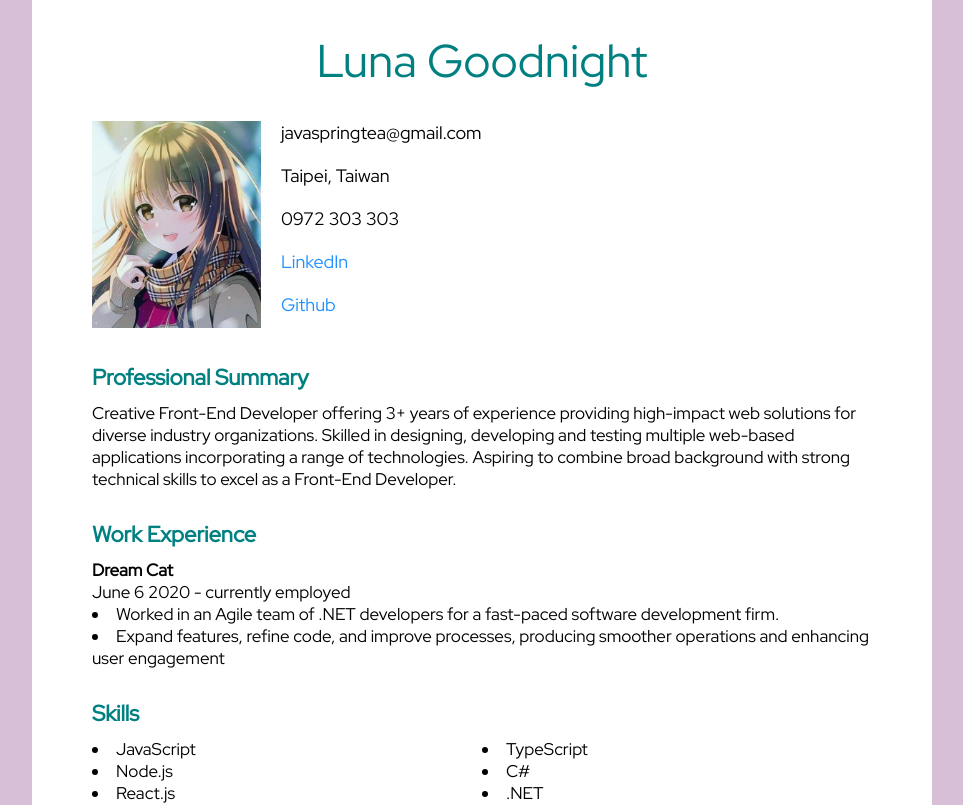
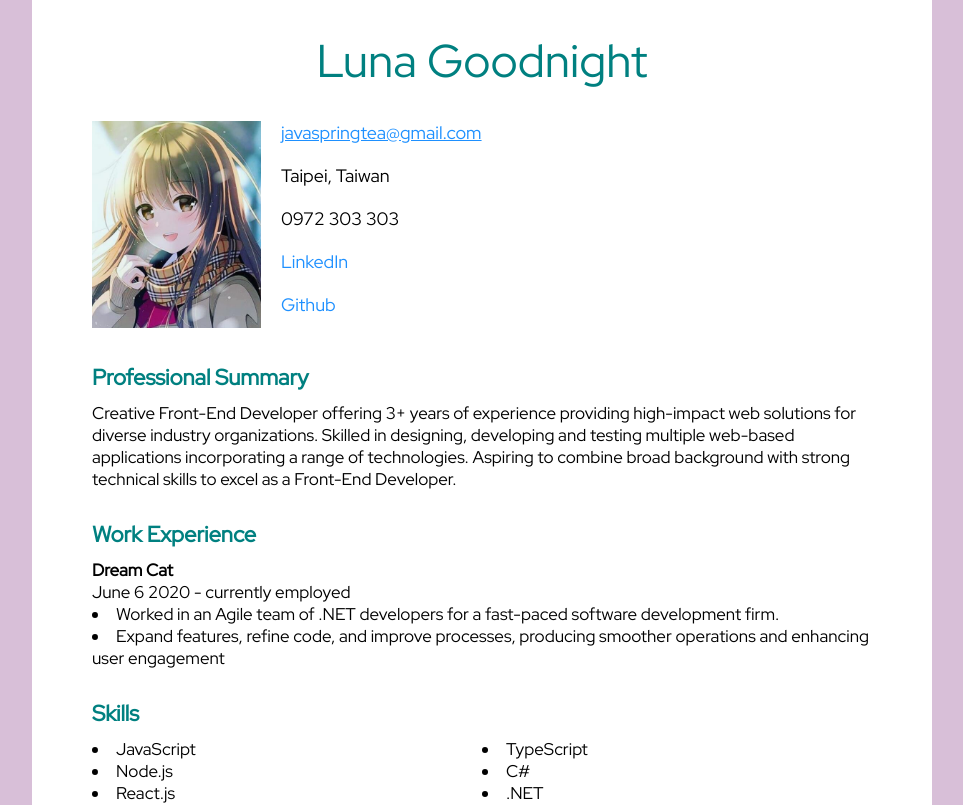
Before and after one commit to LunaGoodnight/resume, a React (Create React App) app: page / in a window 1280 px wide. Shown: the top 805 px of the page, without its empty margins (158-1121 px from the left). Built offline with nearby package versions, Linux system fonts and the light colour scheme.

Commit message:
[Add] links

```diff
--- a/src/App.js
+++ b/src/App.js
@@ -28,7 +28,11 @@ function App() {
             <img src={Info} alt="info" />
           </PersonImage>
           <InfoDetail>
-            <li>javaspringtea@gmail.com</li>
+            <li>
+              <Link href="mailto:javaspringtea@gmail.com">
+                javaspringtea@gmail.com
+              </Link>
+            </li>
             <li>Taipei, Taiwan</li>
             <li>0972 303 303</li>
             <li>
```
